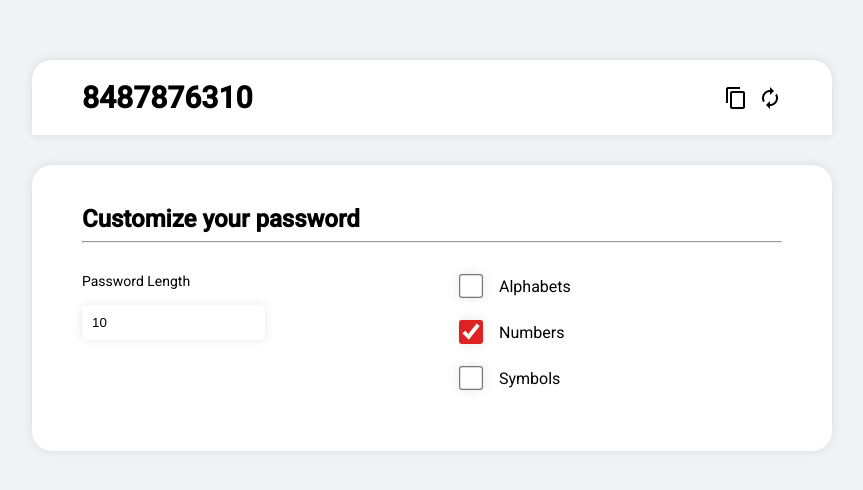
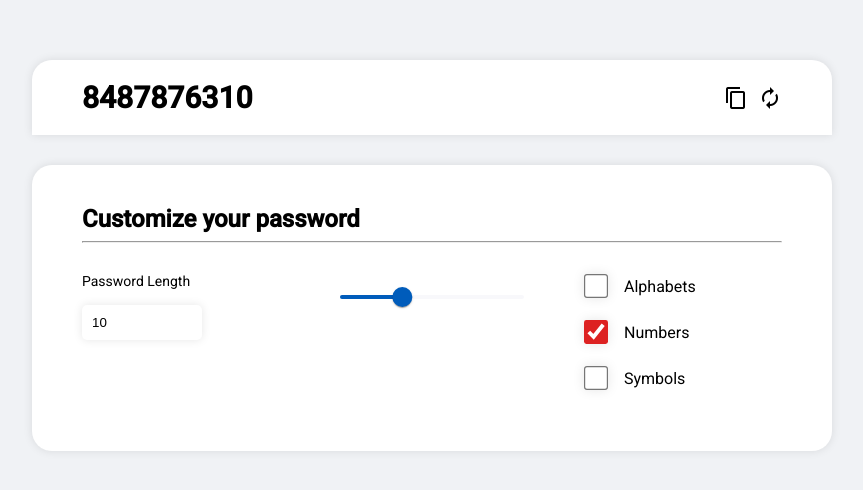
Before and after one commit to ayushijain97/random-password-generator, an Angular app: page / in a window 1280 px wide. Shown: the part 140-630 px from the top of the page, without its empty margins (208-1071 px from the left). Built offline with nearby package versions, Linux system fonts and the light colour scheme.

Commit message:
fix: Added slider for password length

```diff
--- a/src/app/app.component.css
+++ b/src/app/app.component.css
@@ -127,7 +127,7 @@
   .customize-password{
     margin-top: 30px;
     display: grid;
-    grid-template-columns: 1fr 1fr;
+    grid-template-columns: 1fr 1fr 1fr;
     gap: 50px; /* Space between grid items */
   }
 
--- a/src/app/app.component.html
+++ b/src/app/app.component.html
@@ -2,28 +2,41 @@
   <div class="generator-container">
     <div class="password-preview-container">
       <h1>{{ randomPassword }}</h1>
-      <div style="font-size: 27px; display: flex;">
-        <mat-icon style="margin-right: 10px; cursor: pointer;" (click)="copyPassword()">content_copy</mat-icon>
-        <mat-icon role="button" (click)="generatePassword()" style="cursor: pointer;">autorenew</mat-icon>
+      <div style="font-size: 27px; display: flex">
+        <mat-icon
+          style="margin-right: 10px; cursor: pointer"
+          (click)="copyPassword()"
+          >content_copy</mat-icon
+        >
+        <mat-icon
+          role="button"
+          (click)="generatePassword()"
+          style="cursor: pointer"
+          >autorenew</mat-icon
+        >
       </div>
     </div>
     <div class="customize-password-container">
       <h2 style="margin-bottom: 0px">Customize your password</h2>
       <hr style="background-color: rgb(173, 172, 172)" />
       <div class="customize-password">
-        <div style="display: flex; flex-direction: column;">
-          <label
-            for="passwordLength"
-            style="font-size: 14px;"
+        <div style="display: flex; flex-direction: column">
+          <label for="passwordLength" style="font-size: 14px"
             >Password Length</label
           >
           <input
             type="number"
             placeholder="Enter Length"
             [(ngModel)]="passwordLength"
-            style="width: 50%; margin-top: 10px;"
+            min="1"
+            max="30"
+            style="width: 50%; margin-top: 10px"
+            (change)="generatePassword()"
           />
         </div>
+          <mat-slider min="0" max="30" step="1">
+            <input matSliderThumb [(ngModel)]="passwordLength">
+          </mat-slider>
         <div class="checkbox-container">
           <div class="checkbox">
             <input
--- a/src/app/app.component.ts
+++ b/src/app/app.component.ts
@@ -2,10 +2,11 @@ import { Component } from '@angular/core';
 import { RouterOutlet } from '@angular/router';
 import { FormsModule } from '@angular/forms';
 import { MatIconModule } from '@angular/material/icon';
+import { MatSliderModule } from '@angular/material/slider';
 
 @Component({
   selector: 'app-root',
-  imports: [RouterOutlet, FormsModule, MatIconModule],
+  imports: [RouterOutlet, FormsModule, MatIconModule, MatSliderModule],
   templateUrl: './app.component.html',
   styleUrl: './app.component.css',
 })
@@ -68,4 +69,8 @@ export class AppComponent {
   copyPassword() {
     navigator.clipboard.writeText(this.randomPassword);
   }
+
+  onSliderInput(event: any) {
+    this.passwordLength = event.value; // Update value on slider move
+  }
 }
```
